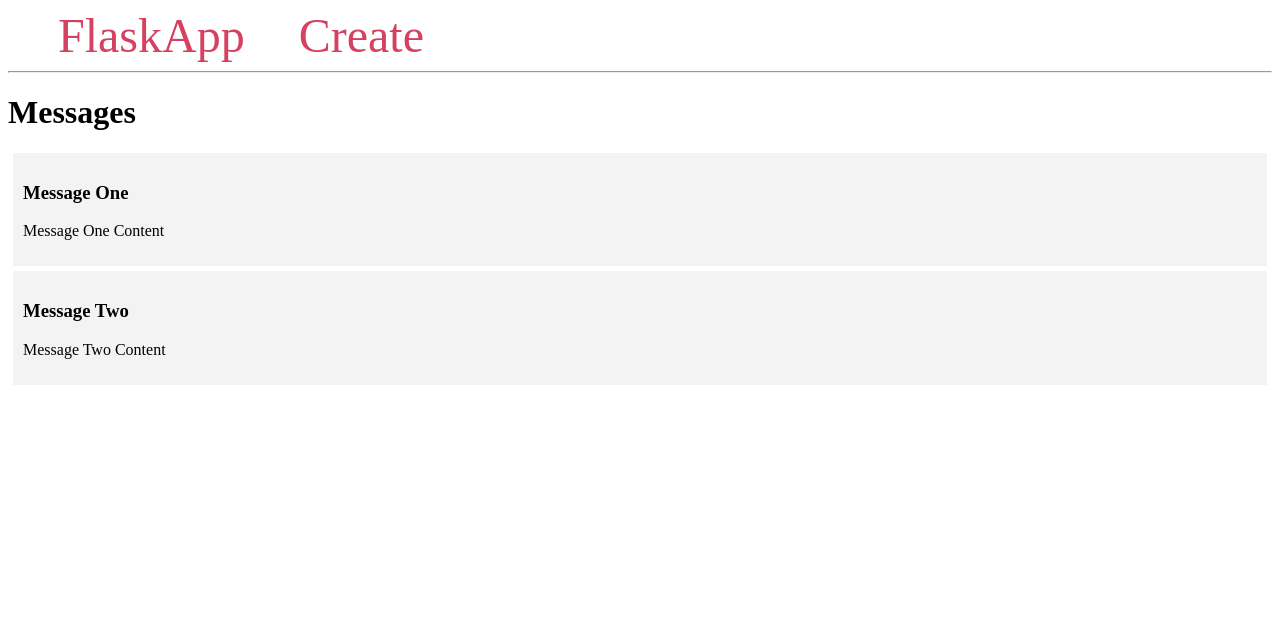
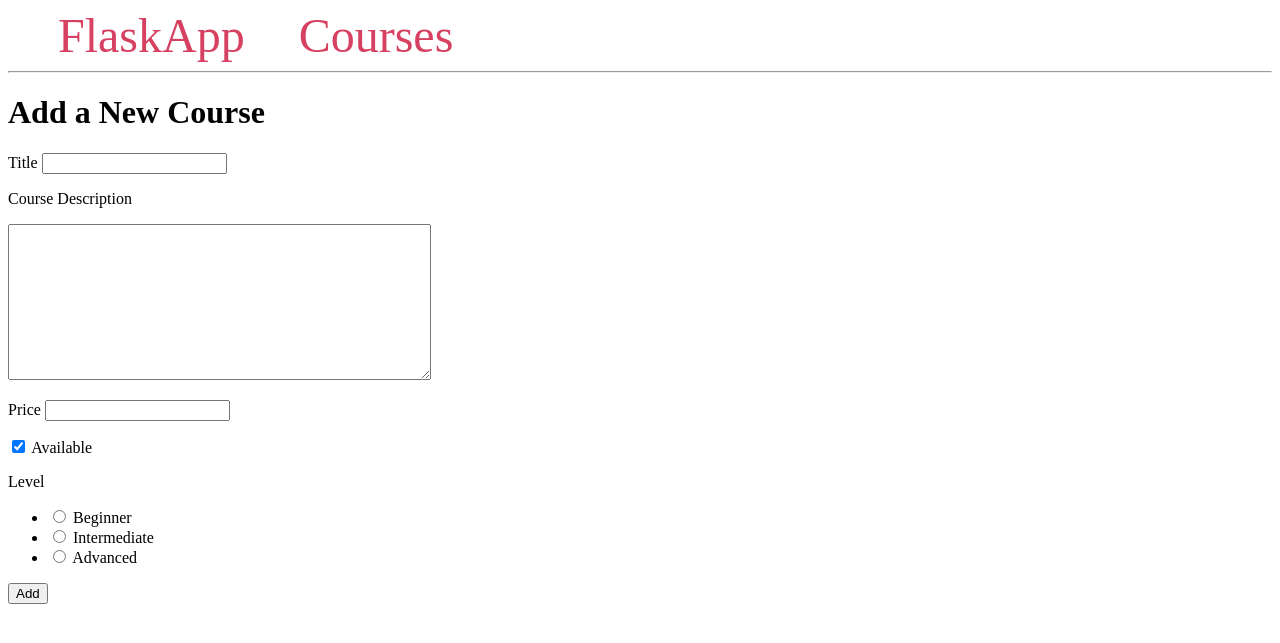
Before and after one commit to chrism-tgg/flask_app_forms, a Flask app: page / in a window 1280 px wide. Shown: the top 643 px of the page. Run offline with Flask 2, Linux system fonts and the light colour scheme.

Commit message:
Use WTForm and validators

```diff
--- a/app.py
+++ b/app.py
@@ -1,37 +1,43 @@
 #  global request object to access incoming request data will be submitted via HTML form.
 # url_for() function to generate URLs
-# flash() function to flash message when request is processed (requires setting a secret key)
 # redirect() function to redirect the client to a different location
-from flask import Flask, render_template, request, url_for, flash, redirect
+from flask import Flask, render_template, url_for, redirect
+# from forms.py
+from forms import CourseForm
+# from config.py
 from config import Config
 
 app = Flask(__name__)
 # Get credentials from config.py
 app.config.from_object(Config)
 
-# Define some messages to display. This could be KV pairs data in real life.
-messages = [{'title': 'Message One',
-             'content': 'Message One Content'},
-            {'title': 'Message Two',
-             'content': 'Message Two Content'}
-            ]
+# Define dictionaries. In real life this would come from a database.
+courses_list = [{
+    'title': 'Python 101',
+    'description': 'Learn Python basics',
+    'price': 34,
+    'available': True,
+    'level': 'Beginner'
+    }]
 
-@app.route('/')
+
+@app.route('/', methods=('GET', 'POST'))
 def index():
-    return render_template('index.html', messages=messages)
+    # save the instance of the web form
+    form = CourseForm()
+    # when user submits valid form, append the contents and take them to courses page
+    if form.validate_on_submit():
+        courses_list.append({'title': form.title.data,
+                             'description': form.description.data,
+                             'price': form.price.data,
+                             'available': form.available.data,
+                             'level': form.level.data
+                             })
+        return redirect(url_for('courses'))
+    # render the form on the index page
+    return render_template('index.html', form=form)
 
-@app.route('/create/', methods=('GET','POST'))
-def create():
-    if request.method == 'POST':
-        title = request.form['title']
-        content = request.form['content']
-        # flash a mesage if fields are incomplete
-        if not title:
-            flash('Title is required!')
-        elif not content:
-            flash('Content is required!')
-        # if fields are complete, add the form contents to the index page. Then redirect to index.
-        else:
-            messages.append({'title': title, 'content': content})
-            return redirect(url_for('index'))
-    return render_template('create.html')
+# display the course list
+@app.route('/courses/')
+def courses():
+    return render_template('courses.html', courses_list=courses_list)
--- /dev/null
+++ b/forms.py
@@ -0,0 +1,21 @@
+from flask_wtf import FlaskForm
+# field types
+from wtforms import (StringField, TextAreaField, IntegerField, BooleanField,
+                     RadioField)
+# validators
+from wtforms.validators import InputRequired, Length
+
+
+# define form fields
+class CourseForm(FlaskForm):
+    title = StringField('Title', validators=[InputRequired(),
+                                             Length(min=10, max=100)])
+    description = TextAreaField('Course Description',
+                                validators=[InputRequired(),
+                                            Length(max=200)])
+    price = IntegerField('Price', validators=[InputRequired()])
+    # multiple choice
+    level = RadioField('Level',
+                       choices=['Beginner', 'Intermediate', 'Advanced'],
+                       validators=[InputRequired()])
+    available = BooleanField('Available', default='checked')
--- a/templates/base.html
+++ b/templates/base.html
@@ -4,36 +4,21 @@
     <meta charset="UTF-8">
     <title>{% block title %} {% endblock %} - FlaskApp</title>
     <style>
-        .message {
-            padding: 10px;
-            margin: 5px;
-            background-color: #f3f3f3
-        }
         nav a {
             color: #d64161;
             font-size: 3em;
             margin-left: 50px;
             text-decoration: none;
         }
-        .alert {
-            padding: 20px;
-            margin: 5px;
-            color: #970020;
-            background-color: #ffd5de;
-        }
-
     </style>
 </head>
 <body>
     <nav>
         <a href="{{ url_for('index') }}">FlaskApp</a>
-        <a href="{{ url_for('create') }}">Create</a>
+        <a href="{{ url_for('courses') }}">Courses</a>
     </nav>
     <hr>
     <div class="content">
-        {% for message in get_flashed_messages() %}
-            <div class="alert">{{ message }}</div>
-        {% endfor %}
         {% block content %} {% endblock %}
     </div>
 </body>
--- a/templates/index.html
+++ b/templates/index.html
@@ -1,11 +1,77 @@
 {% extends 'base.html' %}
 
 {% block content %}
-    <h1>{% block title %} Messages {% endblock %}</h1>
-    {% for message in messages %}
-        <div class='message'>
-            <h3>{{ message['title'] }}</h3>
-            <p>{{ message['content'] }}</p>
-        </div>
-    {% endfor %}
+    <h1>{% block title %} Add a New Course {% endblock %}</h1>
+
+    <form method="POST" action="/">
+        {{ form.csrf_token }}
+        <p>
+            {{ form.title.label }}
+            {{ form.title(size=20) }}
+        </p>
+
+        {% if form.title.errors %}
+            <ul class="errors">
+                {% for error in form.title.errors %}
+                    <li>{{ error }}</li>
+                {% endfor %}
+            </ul>
+        {% endif %}
+
+        <p>
+            {{ form.description.label }}
+        </p>
+        {{ form.description(rows=10, cols=50) }}
+
+        {% if form.description.errors %}
+            <ul class="errors">
+                {% for error in form.description.errors %}
+                    <li>{{ error }}</li>
+                {% endfor %}
+            </ul>
+        {% endif %}
+
+        <p>
+            {{ form.price.label }}
+            {{ form.price() }}
+        </p>
+
+        {% if form.price.errors %}
+            <ul class="errors">
+                {% for error in form.price.errors %}
+                    <li>{{ error }}</li>
+                {% endfor %}
+            </ul>
+        {% endif %}
+
+        <p>
+            {{ form.available() }} {{ form.available.label }}
+        </p>
+
+        {% if form.available.errors %}
+            <ul class="errors">
+                {% for error in form.available.errors %}
+                    <li>{{ error }}</li>
+                {% endfor %}
+            </ul>
+        {% endif %}
+
+        <p>
+            {{ form.level.label }}
+            {{ form.level() }}
+        </p>
+
+        {% if form.level.errors %}
+            <ul class="errors">
+                {% for error in form.level.errors %}
+                    <li>{{ error }}</li>
+                {% endfor %}
+            </ul>
+        {% endif %}
+
+        <p>
+            <input type="submit" value="Add">
+        </p>
+    </form>
+
 {% endblock %}
```
Also changed, not shown: templates/courses.html (added, +19 -0 lines), 2 other files.
